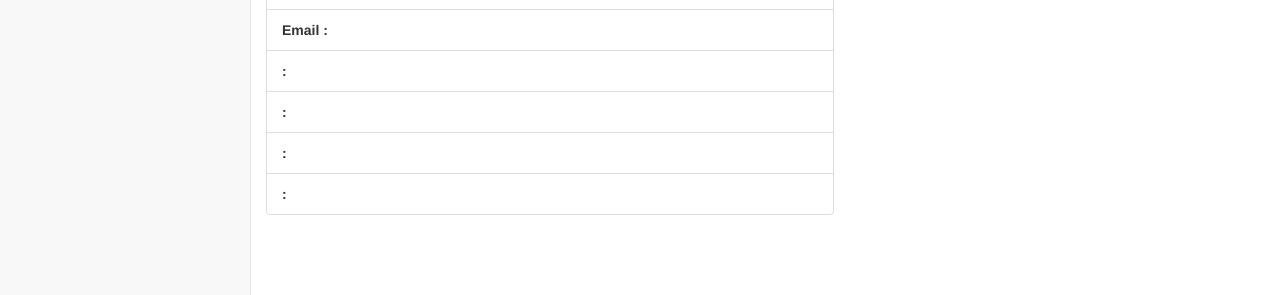
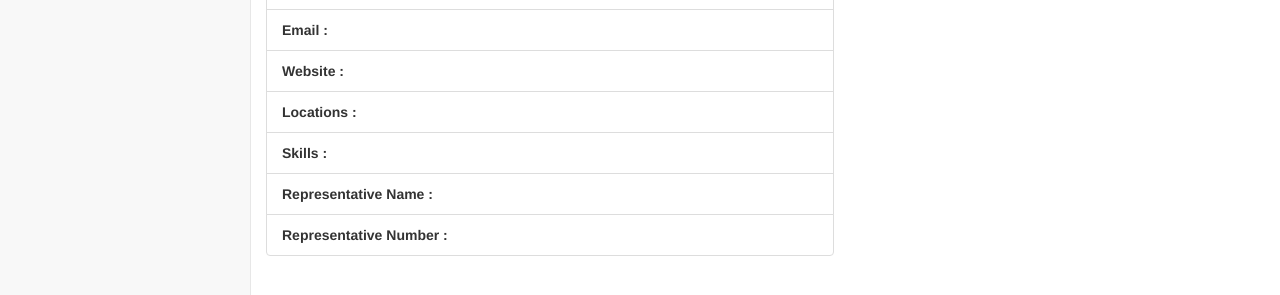
Before and after one commit to apoorvaagupta/Basic-Placement-Portal, a website: page public_html/Company/profile.html in a window 1280 px wide. Shown: the part 193-488 px from the top of the page. Drawn offline with Linux system fonts and the light colour scheme; no server answers.

Commit message:
Update Db

```diff
--- a/public_html/Company/js/profile.js
+++ b/public_html/Company/js/profile.js
@@ -5,7 +5,7 @@ $(document).ready(function () {
     console.log(localStorage.getItem("companyId"));
     $.get("http://localhost:4000/company/profile?companyId=" + localStorage.getItem("companyId"), function (data) {
         if (data.isSuccess) {
-            for (key in data.keys)
+
             $('#name').text(data.row.name);
             $('#email').text(data.row.email);
             $('#id').text(data.row.id);
--- a/public_html/Company/profile.html
+++ b/public_html/Company/profile.html
@@ -153,22 +153,25 @@
                     <span id="email"></span>
                 </li>
                 <li class="list-group-item">
-                    <strong> : </strong>
-                    <span id=""></span>
+                    <strong>Website : </strong>
+                    <span id="website"></span>
                 </li>
                 <li class="list-group-item">
-                    <strong> : </strong>
-                    <span id=""></span>
+                    <strong>Locations : </strong>
+                    <span id="locations"></span>
                 </li>
                 <li class="list-group-item">
-                    <strong> : </strong>
-                    <span id=""></span>
+                    <strong>Skills : </strong>
+                    <span id="skills"></span>
                 </li>
                 <li class="list-group-item">
-                    <strong> : </strong>
-                    <span id=""></span>
+                    <strong>Representative Name : </strong>
+                    <span id="repName"></span>
                 </li>
-
+                <li class="list-group-item">
+                    <strong>Representative Number : </strong>
+                    <span id="repNumber"></span>
+                </li>
 
                 <!--<li class="list-group-item">-->
                     <!--<strong> : </strong>-->
```
